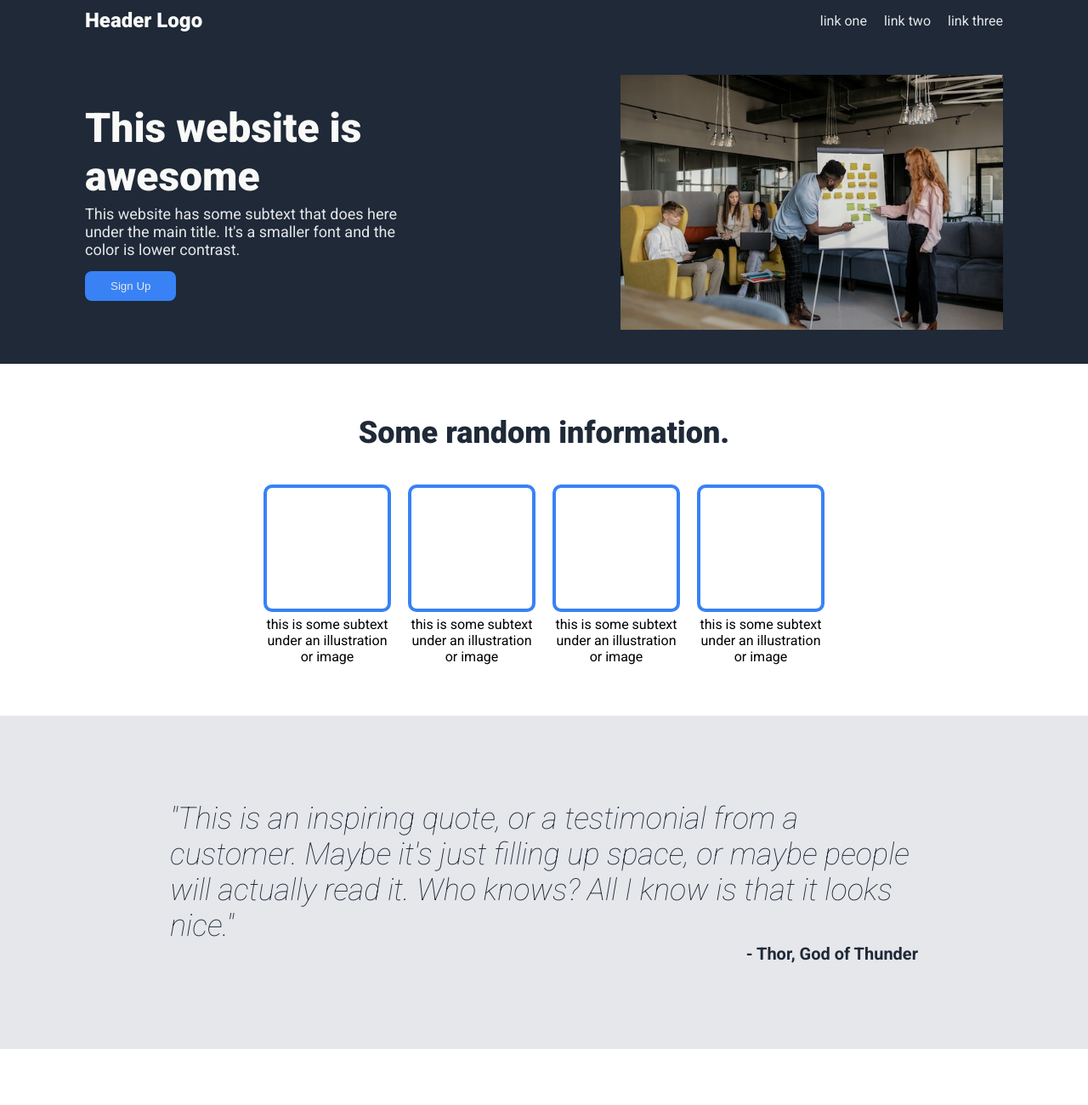
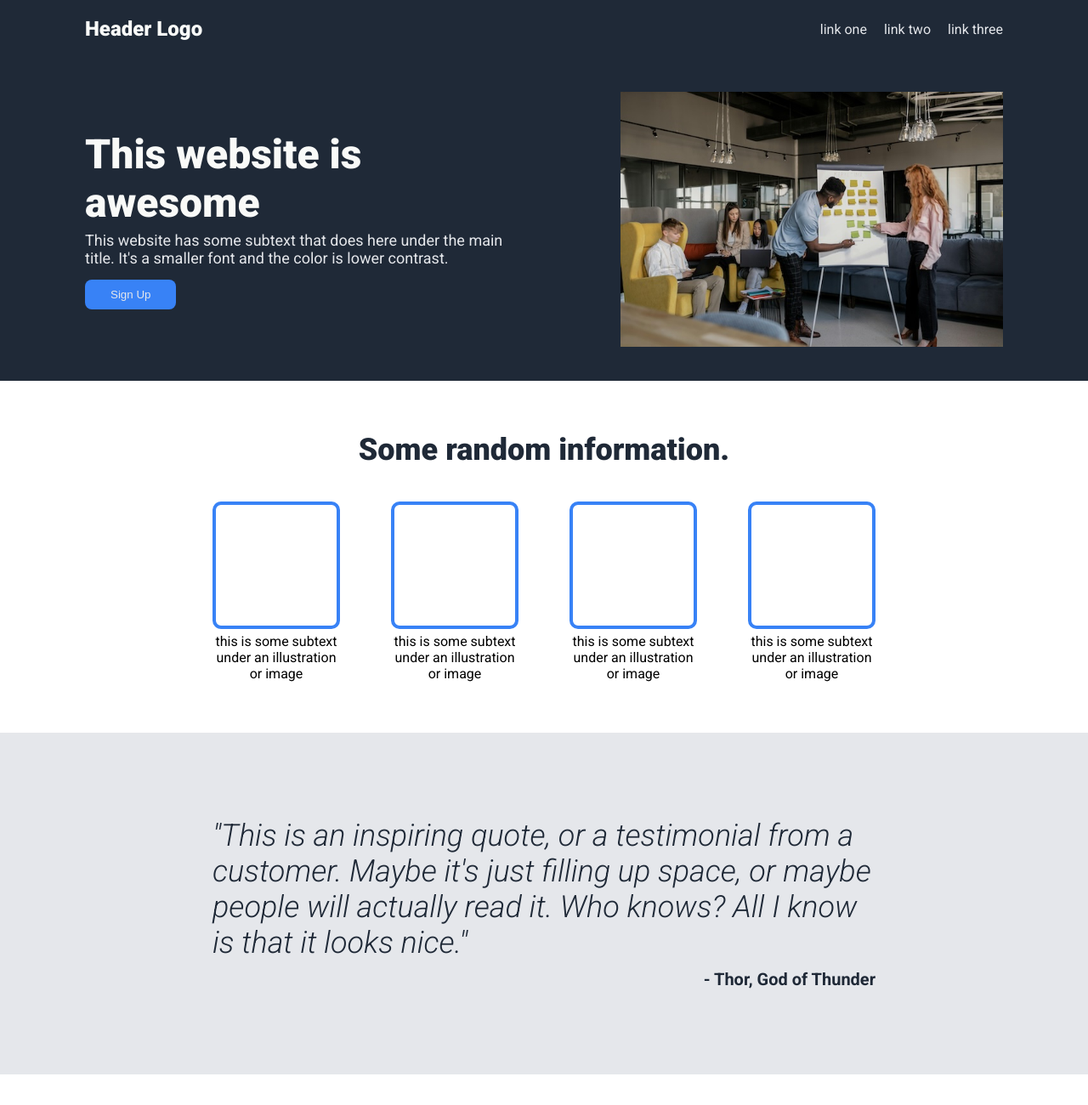
Before and after one commit to jmdavisou/landing-page, a plain HTML site: page index.html in a window 1280 px wide. Shown: the top 1300 px of the page at 85% size. Drawn offline with Linux system fonts and the light colour scheme.

Commit message:
Refine code for final draft

```diff
--- a/styles/styles.css
+++ b/styles/styles.css
@@ -6,7 +6,7 @@
 
 body {
     margin: 0;
-    font-family: roboto;
+    font-family: roboto, sans-serif;
     min-height: 100vh;
     display: flex;
     flex-direction: column;
@@ -18,7 +18,7 @@ header {
     display: flex;
     justify-content: flex-end;
     align-items: center;
-    padding: 10px 100px;
+    padding: 20px 100px;
     gap: 10px;
 
 }
@@ -52,6 +52,7 @@ a, li {
     justify-content: space-between;
     padding: 40px 100px;
     gap: 20px;
+    max-height: 500px;
 }
 
 .hero {
@@ -60,11 +61,14 @@ a, li {
     font-size: 48px;
     font-weight: 900;
     margin-bottom: 5px;
-    max-height: 500px;
 }
 
 .hero-text {
-    width: 400px;
+    width: 500px;
+    display: flex;
+    flex-direction: column;
+    align-items: flex-start;
+    justify-content: flex-start;
 }
 
 .secondary-text {
@@ -87,7 +91,7 @@ a, li {
     text-decoration: none;
     padding: 10px 30px;
     border-radius: 8px;
-    margin: auto;
+    margin-right: auto;
 }
 
 .random-container {
@@ -106,7 +110,7 @@ a, li {
 
 .info-container {
     display: flex;
-    gap: 20px;
+    gap: 60px;
     justify-content: center;
 }
 
@@ -137,13 +141,14 @@ a, li {
     flex-direction: column;
     justify-content: center;
     align-items: center;
-    padding: 100px 200px;
+    padding: 100px 250px;
+    gap: 10px;
 
 }
 
 .quote {
     font-size: 36px;
-    font-weight: 200;
+    font-weight: 300;
     font-style: italic;
     color: #1F2937;
 }
```
